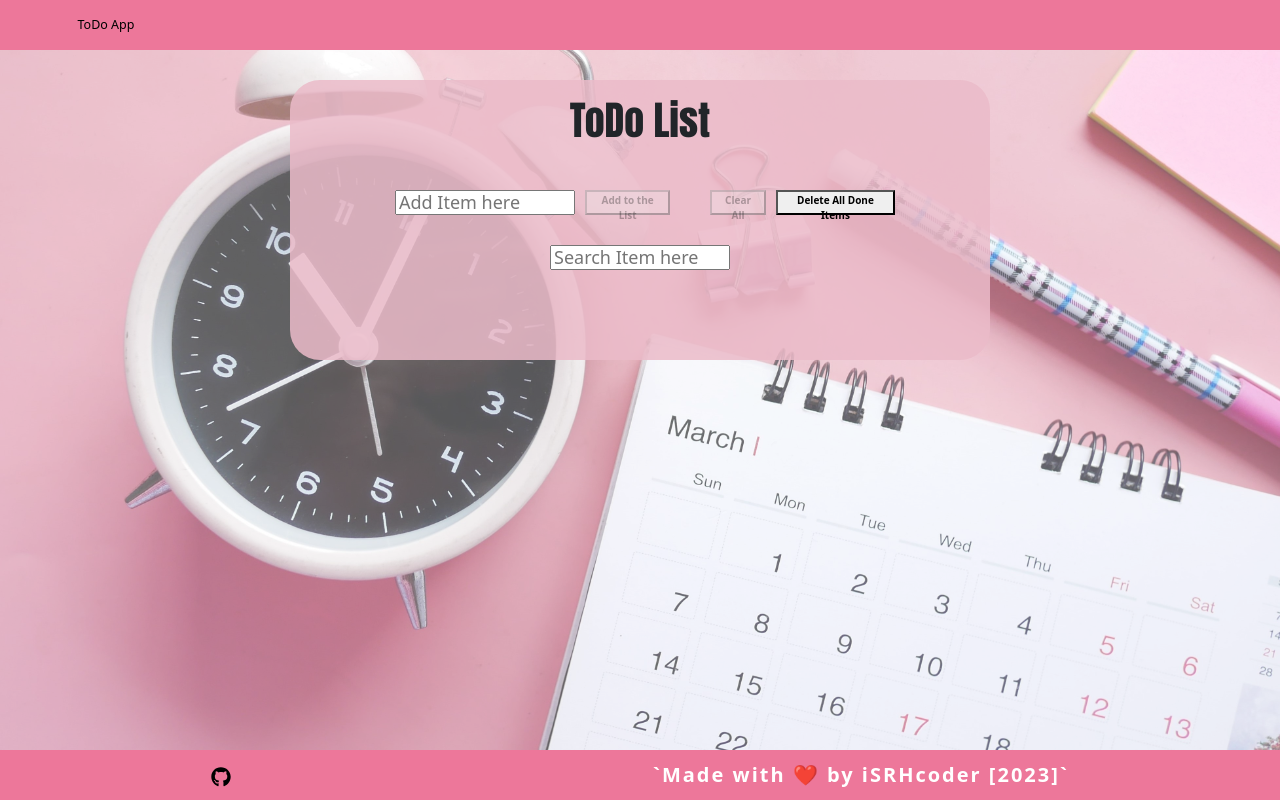
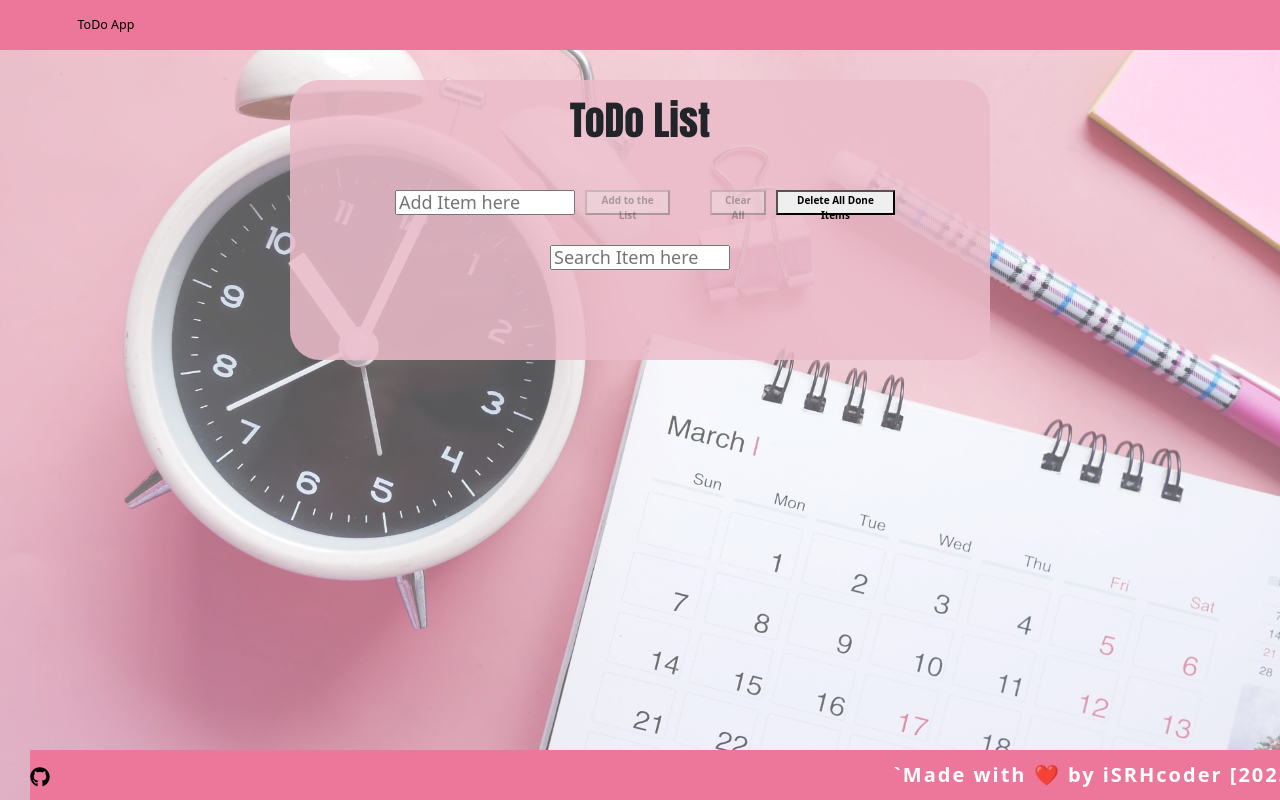
Before and after one commit to iSRHcoder/ToDo-List, a React (Vite) app: page / in a window 1280 px wide. Built offline with nearby package versions, Linux system fonts and the light colour scheme.

Commit message:
changes made in footer elements css

```diff
--- a/src/Components/AppFooter/AppFooter.module.css
+++ b/src/Components/AppFooter/AppFooter.module.css
@@ -7,9 +7,11 @@
   background-color: #ed779a;
   color: white;
   display: flex;
-  justify-content: space-around;
+  justify-content: space-between;
   align-items: center;
   letter-spacing: 2px;
   font-size: 20px;
   font-weight: 550;
+  margin-left: 3rem;
+  margin-right: 3rem;
 }
```
